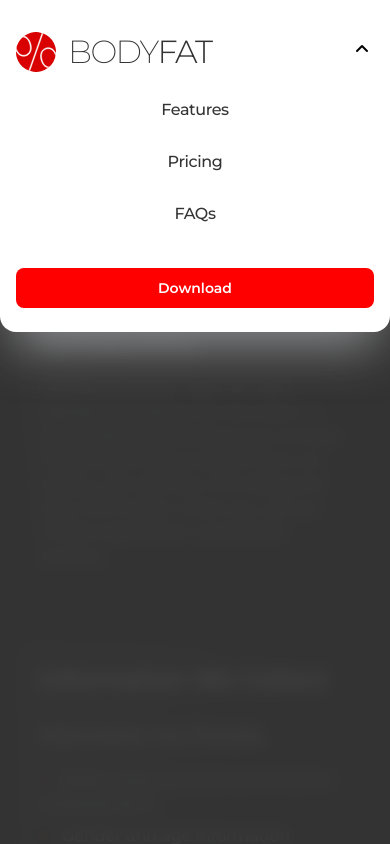
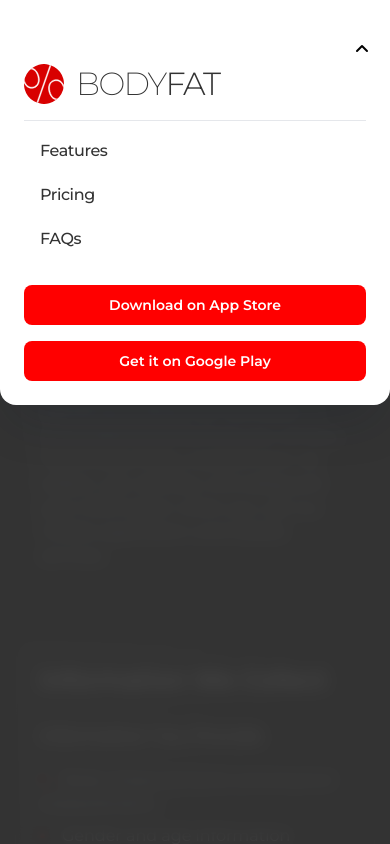
Before and after one commit to tehidea/bodyfatcalculator, a Next.js app: page /privacy-policy in a window 390 px wide. Both pictures are taken after a click on the button "Toggle site navigation". Shown: the top 844 px of the page. Built offline with nearby package versions, Linux system fonts and the light colour scheme.

Commit message:
Add missing links

```diff
--- a/src/components/Header.tsx
+++ b/src/components/Header.tsx
@@ -45,23 +45,17 @@ function ChevronUpIcon(props: React.ComponentPropsWithoutRef<'svg'>) {
 
 function MobileNavLink({
   children,
-  sectionId,
+  href,
   ...props
 }: {
   children: React.ReactNode
-  sectionId: string
+  href: string
 }) {
-  const scrollToSection = () => {
-    const element = document.getElementById(sectionId)
-    if (element) {
-      element.scrollIntoView({ behavior: 'smooth' })
-    }
-  }
-
   return (
     <PopoverButton
+      as={Link}
+      href={href}
       className="block px-4 text-base font-medium leading-7 tracking-tight text-[#333333] hover:text-[#FF0000]"
-      onClick={scrollToSection}
       {...props}
     >
       {children}
@@ -147,9 +141,9 @@ export function Header() {
                             y: -32,
                             transition: { duration: 0.2 },
                           }}
-                          className="absolute inset-x-0 top-[-2rem] z-40 origin-top rounded-b-2xl bg-white px-4 pb-6 pt-16 shadow-2xl shadow-gray-200/50 sm:px-6 lg:px-8"
+                          className="absolute inset-x-0 top-0 z-40 origin-top rounded-b-2xl bg-white px-6 pb-6 pt-16 shadow-2xl shadow-gray-900/20"
                         >
-                          <div className="flex flex-col space-y-6">
+                          <div className="flex flex-col space-y-4">
                             <div className="flex items-center gap-3">
                               <Logo className="h-10 w-auto [&>path]:fill-[#333333]" />
                               <div className="flex h-8 items-center text-3xl">
@@ -162,16 +156,51 @@ export function Header() {
                               </div>
                             </div>
 
-                            <MobileNavLink sectionId="features">
+                            <div className="h-px bg-gray-200" />
+
+                            <MobileNavLink href="/#features">
                               Features
                             </MobileNavLink>
-                            <MobileNavLink sectionId="get-pro-version">
+                            <MobileNavLink href="/#get-pro-version">
                               Pricing
                             </MobileNavLink>
-                            <MobileNavLink sectionId="faqs">FAQs</MobileNavLink>
-                            <div className="pt-4">
-                              <Button href="#" color="red" className="w-full">
-                                Download
+                            <MobileNavLink href="/#faqs">FAQs</MobileNavLink>
+
+                            {/*
+                            <div className="h-px bg-gray-200" />
+
+                            <MobileNavLink href="/methods">
+                              Methods
+                            </MobileNavLink>
+                            <MobileNavLink href="/accuracy">
+                              Accuracy
+                            </MobileNavLink>
+                            <MobileNavLink href="/formulas">
+                              Formulas
+                            </MobileNavLink>
+                            <MobileNavLink href="/guides">Guides</MobileNavLink>
+                            <MobileNavLink href="/research">
+                              Research
+                            </MobileNavLink>
+                            <MobileNavLink href="/faq">FAQ</MobileNavLink>
+
+                            <div className="h-px bg-gray-200" />
+                            */}
+
+                            <div className="flex flex-col gap-4 pt-4">
+                              <Button
+                                href="https://apps.apple.com/us/app/body-fat-calculator-pro/id6738918673"
+                                color="red"
+                                className="w-full"
+                              >
+                                Download on App Store
+                              </Button>
+                              <Button
+                                href="https://play.google.com/store/apps/details?id=com.tehidea.bodyfatcalculator"
+                                color="red"
+                                className="w-full"
+                              >
+                                Get it on Google Play
                               </Button>
                             </div>
                           </div>
```
